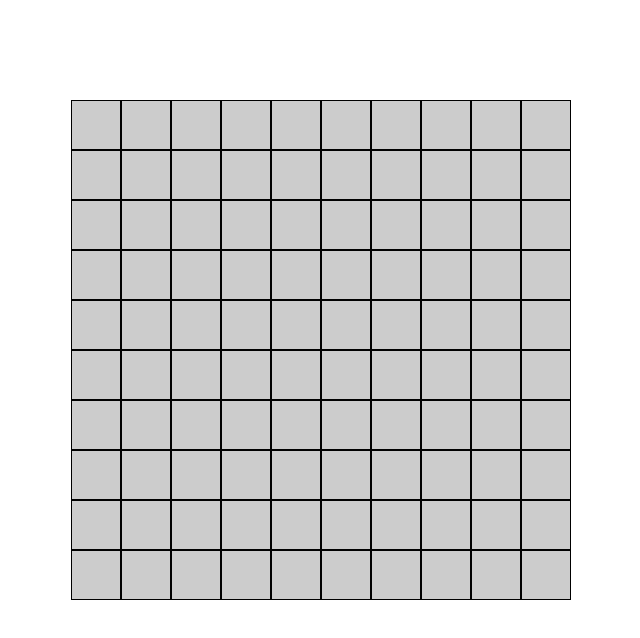
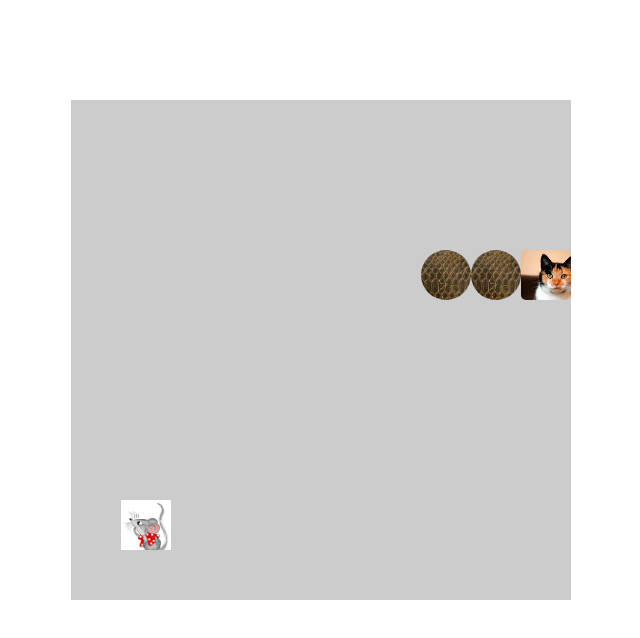
Before and after one commit to kristina3531/Snake, a plain HTML site: page index.html in a window 1280 px wide. Shown: the whole page, without its empty margins (319-959 px from the left). Drawn offline with Linux system fonts and the light colour scheme.

Commit message:
create mouse

```diff
--- a/snake.js
+++ b/snake.js
@@ -2,6 +2,7 @@ let field = document.createElement('div');
 document.body.appendChild(field);
 field.classList.add('field');
 
+//Создаем ячейки
 for(let i = 1; i < 101; i++) {
   let excel = document.createElement('div');
   field.appendChild(excel);
@@ -23,3 +24,124 @@ for(let i = 0; i < excel.length; i++) {
   excel[i].setAttribute('posY', y);
   x++;
 }
+
+//Змейка появляются в рандомных местах
+function generateSnake() {
+  let posX = Math.round(Math.random() * (10 - 3) + 3);
+  let posY = Math.round(Math.random() * (10 - 1) + 1);
+  return [posX, posY];
+}
+
+let coordinates = generateSnake();
+
+//Создание змейки
+let snakeBody = [
+  document.querySelector('[posX = "' + coordinates[0] + '"][posY = "' + coordinates[1] + '"]'),
+  document.querySelector('[posX = "' + (coordinates[0] -1) + '"][posY = "' + coordinates[1] + '"]'),
+  document.querySelector('[posX = "' + (coordinates[0] -2) + '"][posY = "' + coordinates[1] + '"]')
+];
+
+for(let i = 0; i < snakeBody.length; i++) {
+  snakeBody[i].classList.add('snake-body');
+}
+snakeBody[0].classList.add('snake-head');
+
+//Создаем мышь
+
+let mouse;
+
+function createMouse() {
+  function generateMouse() {
+    let posX = Math.round(Math.random() * (10 - 1) + 1);
+    let posY = Math.round(Math.random() * (10 - 1) + 1);
+    return [posX, posY];
+  }
+  let mouseCoordinates = generateMouse();
+  mouse = document.querySelector('[posX = "' + mouseCoordinates[0] + '"][posY = "' + mouseCoordinates[1] + '"]');
+
+  //генерируется рандомно в поле, не занятым змеей
+  while(mouse.classList.contains('snake-body')) {
+    let mouseCoordinates = generateMouse();
+    mouse = document.querySelector('[posX = "' + mouseCoordinates[0] + '"][posY = "' + mouseCoordinates[1] + '"]');
+  }
+
+  mouse.classList.add('mouse');
+}
+createMouse();
+
+let direction = 'right';
+
+function move() {
+  let snakeCoordinates = [snakeBody[0].getAttribute('posX'),snakeBody[1].getAttribute('posY')];
+  snakeBody[0].classList.remove('snake-head');
+  snakeBody[snakeBody.length - 1].classList.remove('snake-body');
+  snakeBody.pop();
+
+  if(direction == 'right') {
+    if(snakeCoordinates[0] < 10) {
+      snakeBody.unshift(document.querySelector('[posX = "' + (+snakeCoordinates[0] + 1) + '"][posY = "' + snakeCoordinates[1] + '"]'));
+    } else {
+      snakeBody.unshift(document.querySelector('[posX = "1"][posY = "' + snakeCoordinates[1] + '"]'));
+    }
+  } else if(direction == 'left') {
+      if(snakeCoordinates[0] > 1) {
+        snakeBody.unshift(document.querySelector('[posX = "' + (+snakeCoordinates[0] - 1) + '"][posY = "' + snakeCoordinates[1] + '"]'));
+      } else {
+        snakeBody.unshift(document.querySelector('[posX = "10"][posY = "' + snakeCoordinates[1] + '"]'));
+      }
+  } else if(direction == 'up') {
+      if(snakeCoordinates[1] < 10) {
+        snakeBody.unshift(document.querySelector('[posX = "' + snakeCoordinates[0] + '"][posY = "' + (+snakeCoordinates[1] + 1) + '"]'));
+      } else {
+          snakeBody.unshift(document.querySelector('[posX = "' + snakeCoordinates[0] + '"][posY = "1"]'));
+        }
+    } else if(direction == 'down') {
+        if(snakeCoordinates[1] > 1) {
+          snakeBody.unshift(document.querySelector('[posX = "' + snakeCoordinates[0] + '"][posY = "' + (+snakeCoordinates[1] - 1) + '"]'));
+        } else {
+            snakeBody.unshift(document.querySelector('[posX = "' + snakeCoordinates[0] + '"][posY = "10"]'));
+          }
+      }
+
+  if(snakeBody[0].getAttribute('posX') == mouse.getAttribute('posX') && snakeBody[0].getAttribute('posY') == mouse.getAttribute('posY')) {
+    mouse.classList.remove('mouse');
+    let a = snakeBody[snakeBody.length - 1].getAttribute('posX');
+    let b = snakeBody[snakeBody.length - 1].getAttribute('posY');
+    snakeBody.push(document.querySelector('[posX = "' + a + '"][posY = "' + b + '"]'));
+    createMouse();
+  }
+
+  //Условия окончания игры - голова упирается в тело
+  if(snakeBody[0].classList.contains('snake-body')) {
+    alert('Игра окончена!');
+    clearInterval(interval);
+  }
+
+  snakeBody[0].classList.add('snake-head');
+  for(let i = 0; i < snakeBody.length; i++) {
+    snakeBody[i].classList.add('snake-body');
+  }
+}
+
+let interval = setInterval(move, 300);
+
+window.addEventListener('keydown', function(e) {
+  // console.log(e.keyCode);
+
+  //Стрелка влево
+  if(e.keyCode == 37 && direction != 'right') {
+    direction = 'left';
+  }
+  //Стрелка вверх
+  else if(e.keyCode == 38 && direction != 'down') {
+    direction = 'up';
+  }
+  //Стрелка вправо
+  else if(e.keyCode == 39 && direction != 'left') {
+    direction = 'right';
+  }
+  //Стрелка вниз
+  else if(e.keyCode == 40 && direction != 'up') {
+    direction = 'down';
+  }
+});
--- a/style.css
+++ b/style.css
@@ -19,5 +19,21 @@ body {
   width: 50px;
   height: 50px;
   padding: 5px;
-  border: 1px solid #000;
 }
+
+.snake-body {
+  background: url(img/snake.jpg);
+  background-size: cover;
+  border-radius: 50%;
+}
+
+.snake-head {
+  background: url(img/cat.jpg);
+  background-size: cover;
+  border-radius: 10%;
+}
+
+.mouse {
+  background: url(img/mouse.jpg);
+  background-size: cover;
+}
```
Also changed, not shown: img/mouse.jpg (added).
